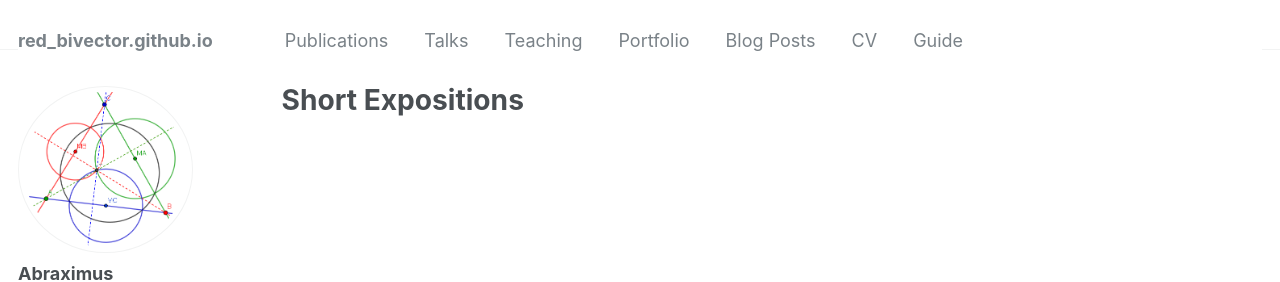
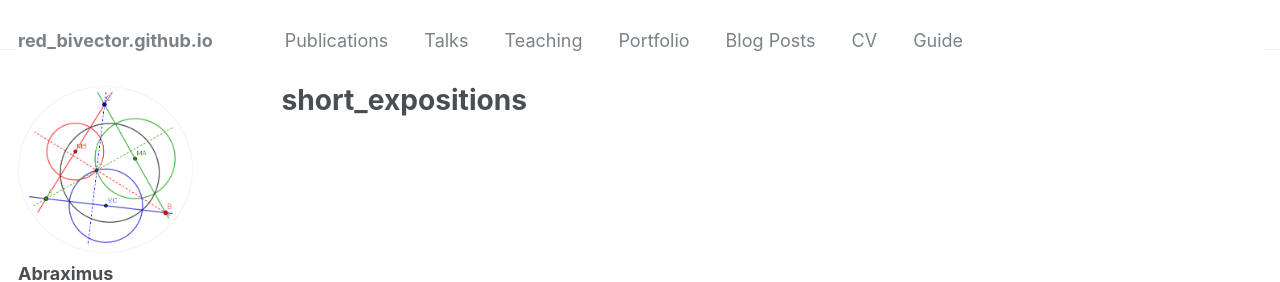
Before and after one commit to redbivector/red_bivector.github.io, a Jekyll site: the page built from _pages/short_expositions.html, in a window 1280 px wide. Shown: the top 282 px of the page. Built offline with Jekyll 4.4.1, drawn with Linux system fonts in a browser that asks for light colours.

```diff
--- a/_pages/short_expositions.html
+++ b/_pages/short_expositions.html
@@ -1,6 +1,6 @@
 ---
 layout: archive
-title: "Short Expositions"
+title: "short_expositions"
 permalink: /short_expositions/
 author_profile: true
 ---
```
